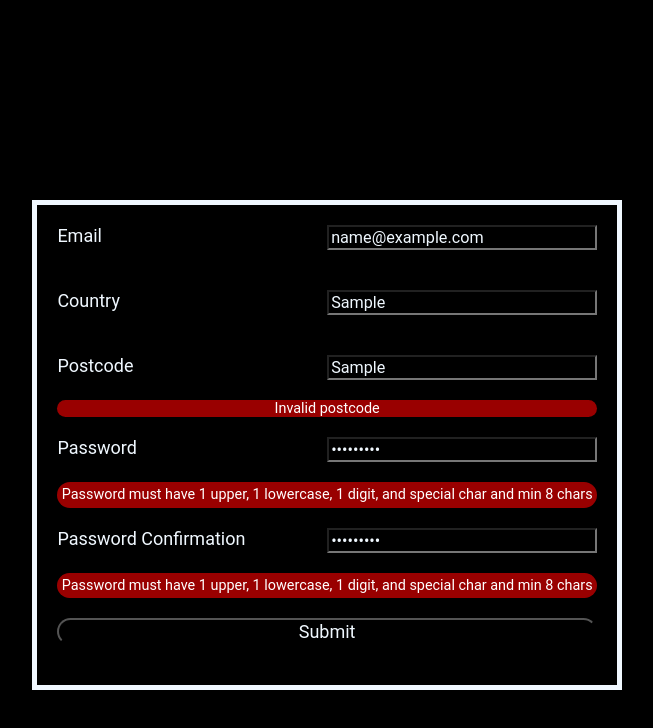
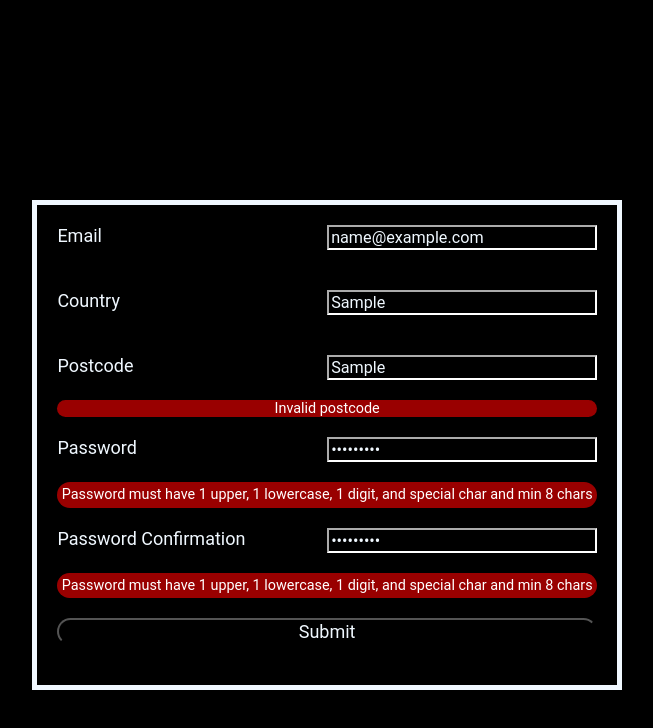
Before and after one commit to jonorl/JS-form-validation, a website built with webpack: page src/template.html in a window 1280 px wide. Both pictures are taken after typing "name@example.com", "Sample", "Sample", "Sample123", "Sample123" into the empty fields and a click on the button "Submit". Shown: the whole page, without its empty margins (398-1051 px from the left). Built offline with nearby package versions, Linux system fonts and the light colour scheme.

Commit message:
Cleared some clutter, need to add final validation to submit button

```diff
--- a/src/css/style.css
+++ b/src/css/style.css
@@ -49,6 +49,12 @@ input:invalid {
   background-color: #fdd;
 }
 
+input:valid {
+  border-color: white;
+  color: aliceblue;
+  background-color: black;
+}
+
 input:focus:invalid {
   outline: none;
 }
--- a/src/js/index.js
+++ b/src/js/index.js
@@ -14,8 +14,6 @@ const passwordRegex =
   /^(?=.*[a-z])(?=.*[A-Z])(?=.*\d)(?=.*[@$!%*?&])[A-Za-z\d@$!%*?&]{8,}$/;
 let error;
 let targetID;
-
-console.log(passwordRegex.test("a"));
 
 // Event listeners
 
@@ -120,7 +118,6 @@ function showError(event, error) {
         error.textContent =
           "Password must have 1 upper, 1 lowercase, 1 digit, and special char and min 8 chars";
         error.className = "error active";
-        console.log(error.textContent);
       } else if (password.value.length === 0) {
         error.textContent = "Please enter your password";
         error.className = "error active";
@@ -139,7 +136,6 @@ function showError(event, error) {
         error.textContent = "Passwords don't match";
         error.className = "error active";
       } else if (passwordConfirmation.value.length === 0) {
-        console.log("here");
         error.textContent = "Please enter your password";
         error.className = "error active";
       } else error.textContent = "";
--- a/src/template.html
+++ b/src/template.html
@@ -9,23 +9,32 @@
     <div class="main-container">
       <form novalidate>
         <label for="email">Email</label>
-        <input type="email" id="email" name="email" required minlength="8"/>
+        <input type="email" id="email" name="email" required minlength="8" required />
         <span class="error" aria-live="polite"></span>
         <label for="country">Country</label>
-        <input type="text" id="country" name="country" />
+        <input type="text" id="country" name="country" required/>
         <span class="error" aria-live="polite"></span>
         <label for="postcode">Postcode</label>
-        <input type="text" id="postcode" name="postcode" />
+        <input type="text" id="postcode" name="postcode" required/>
         <span class="error" aria-live="polite"></span>
         <label for="password">Password</label>
-        <input type="password" id="password" name="password" required minlength="8"/>
+        <input
+          type="password"
+          id="password"
+          name="password"
+          required
+          minlength="8"
+          required
+        />
         <span class="error" aria-live="polite"></span>
         <label for="passwordConfirmation">Password Confirmation</label>
         <input
           type="password"
           id="passwordConfirmation"
           name="passwordConfirmation"
-          required minlength="8"
+          required
+          minlength="8"
+          required
         />
         <span class="error" aria-live="polite"></span>
         <button>Submit</button>
```
